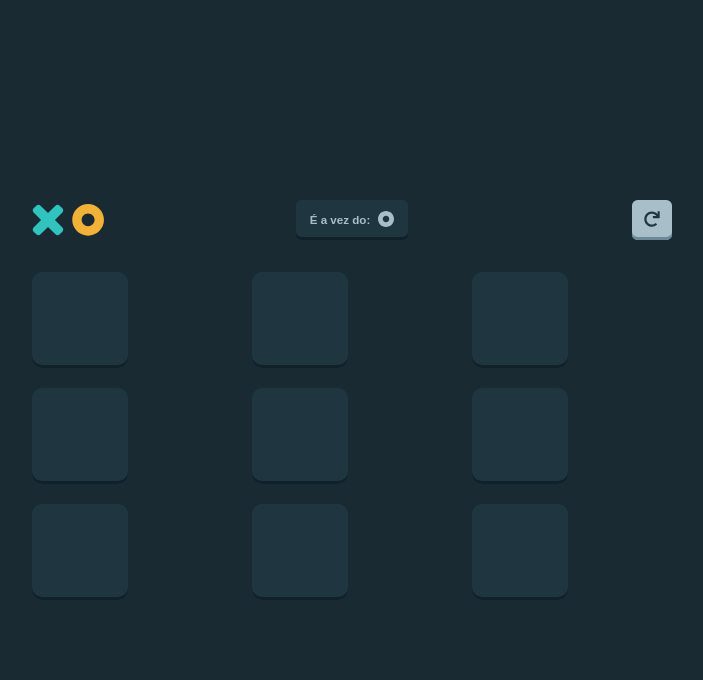
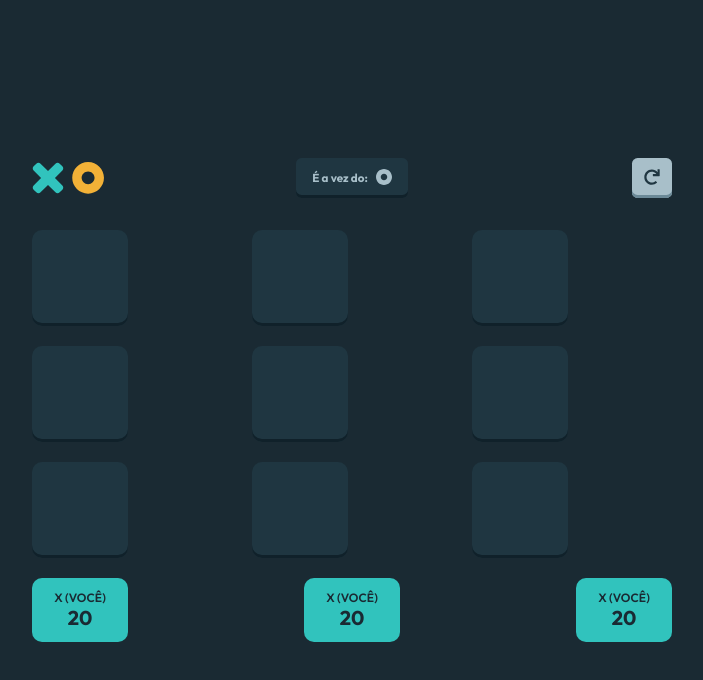
Before and after one commit to natcurti/tic-tac-toe, a React (Vite) app: page /new-game in a window 1280 px wide. Shown: the top 680 px of the page, without its empty margins (288-991 px from the left). Built offline with nearby package versions, Linux system fonts and the light colour scheme.

Commit message:
Create component card results and fix font

```diff
--- a/index.html
+++ b/index.html
@@ -3,6 +3,12 @@
   <head>
     <meta charset="UTF-8" />
     <meta name="viewport" content="width=device-width, initial-scale=1.0" />
+    <link rel="preconnect" href="https://fonts.googleapis.com" />
+    <link rel="preconnect" href="https://fonts.gstatic.com" crossorigin />
+    <link
+      href="https://fonts.googleapis.com/css2?family=Outfit:wght@100..900&display=swap"
+      rel="stylesheet"
+    />
     <title>Jogo da Velha</title>
   </head>
   <body>
--- /dev/null
+++ b/src/components/ComponentsGamePage/CardResults/index.tsx
@@ -0,0 +1,39 @@
+import styled from "styled-components";
+
+const CardResultsContainer = styled.div`
+  width: 6rem;
+  height: 4rem;
+  background-color: var(--blue);
+  border-radius: 0.625rem;
+  display: flex;
+  flex-direction: column;
+  justify-content: center;
+  align-items: center;
+  gap: 0.25rem;
+
+  h2,
+  p {
+    color: var(--dark-gray);
+    text-align: center;
+    text-transform: uppercase;
+  }
+
+  h2 {
+    font-weight: 600;
+    font-size: 0.75rem;
+  }
+
+  p {
+    font-weight: 700;
+    font-size: 1.25rem;
+  }
+`;
+
+export const CardResults = () => {
+  return (
+    <CardResultsContainer>
+      <h2>X (Você)</h2>
+      <p>20</p>
+    </CardResultsContainer>
+  );
+};
--- a/src/globalStyle.tsx
+++ b/src/globalStyle.tsx
@@ -1,8 +1,3 @@
-<style>
-  @import
-  url('https://fonts.googleapis.com/css2?family=Outfit:wght@500..700&display=swap');
-</style>;
-
 import { createGlobalStyle } from "styled-components";
 
 const GlobalStyle = createGlobalStyle`
--- a/src/pages/Game.tsx
+++ b/src/pages/Game.tsx
@@ -2,6 +2,7 @@ import { Logo } from "src/components/ComponentsCommon/Logo";
 import { CardTurn } from "src/components/ComponentsGamePage/CardTurn";
 import { ButtonRestart } from "src/components/ComponentsGamePage/ButtonRestart";
 import { GameBoard } from "src/components/ComponentsGamePage/GameBoard";
+import { CardResults } from "src/components/ComponentsGamePage/CardResults";
 import styled from "styled-components";
 
 const Header = styled.header`
@@ -14,6 +15,13 @@ const Main = styled.main`
   width: 100%;
 `;
 
+const ResultsContainer = styled.div`
+  margin-top: 1.25rem;
+  width: 100%;
+  display: flex;
+  justify-content: space-between;
+`;
+
 export const GamePage = () => {
   return (
     <>
@@ -24,6 +32,11 @@ export const GamePage = () => {
       </Header>
       <Main>
         <GameBoard />
+        <ResultsContainer>
+          <CardResults></CardResults>
+          <CardResults></CardResults>
+          <CardResults></CardResults>
+        </ResultsContainer>
       </Main>
     </>
   );
```
